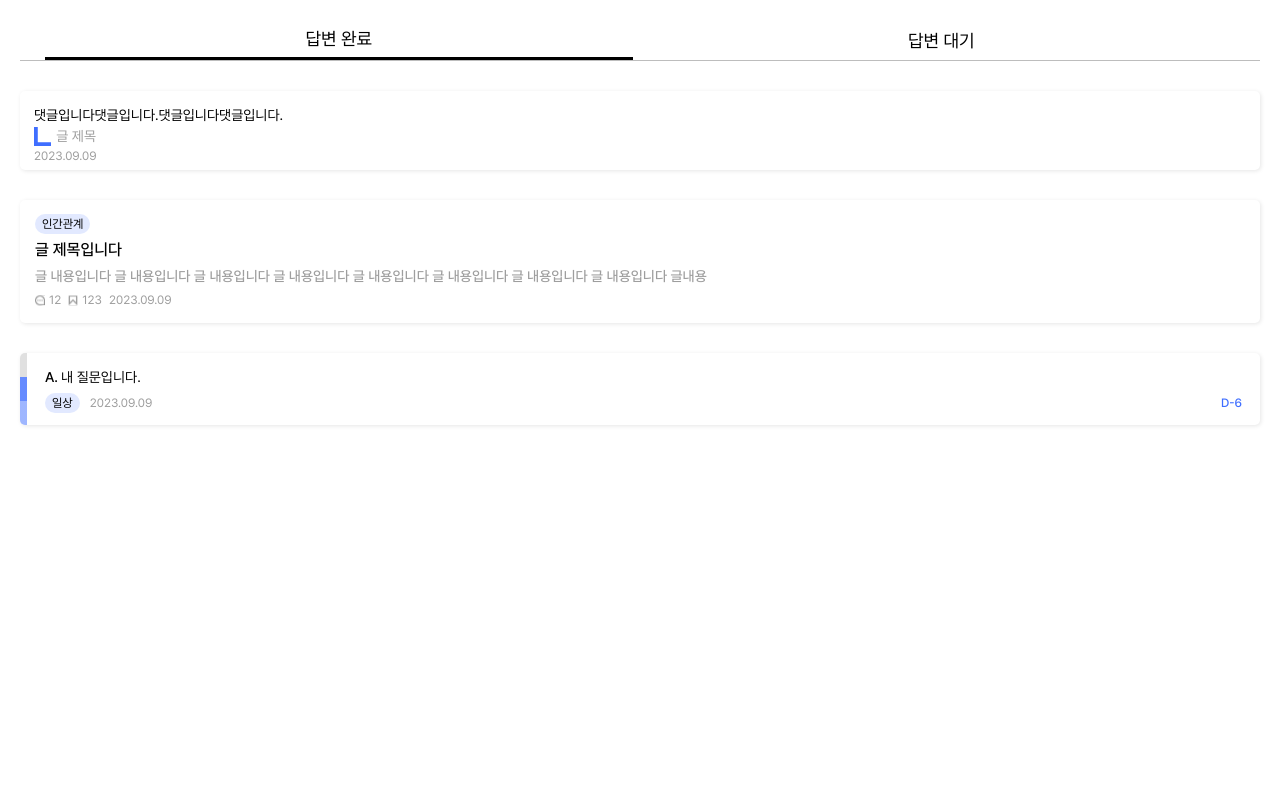
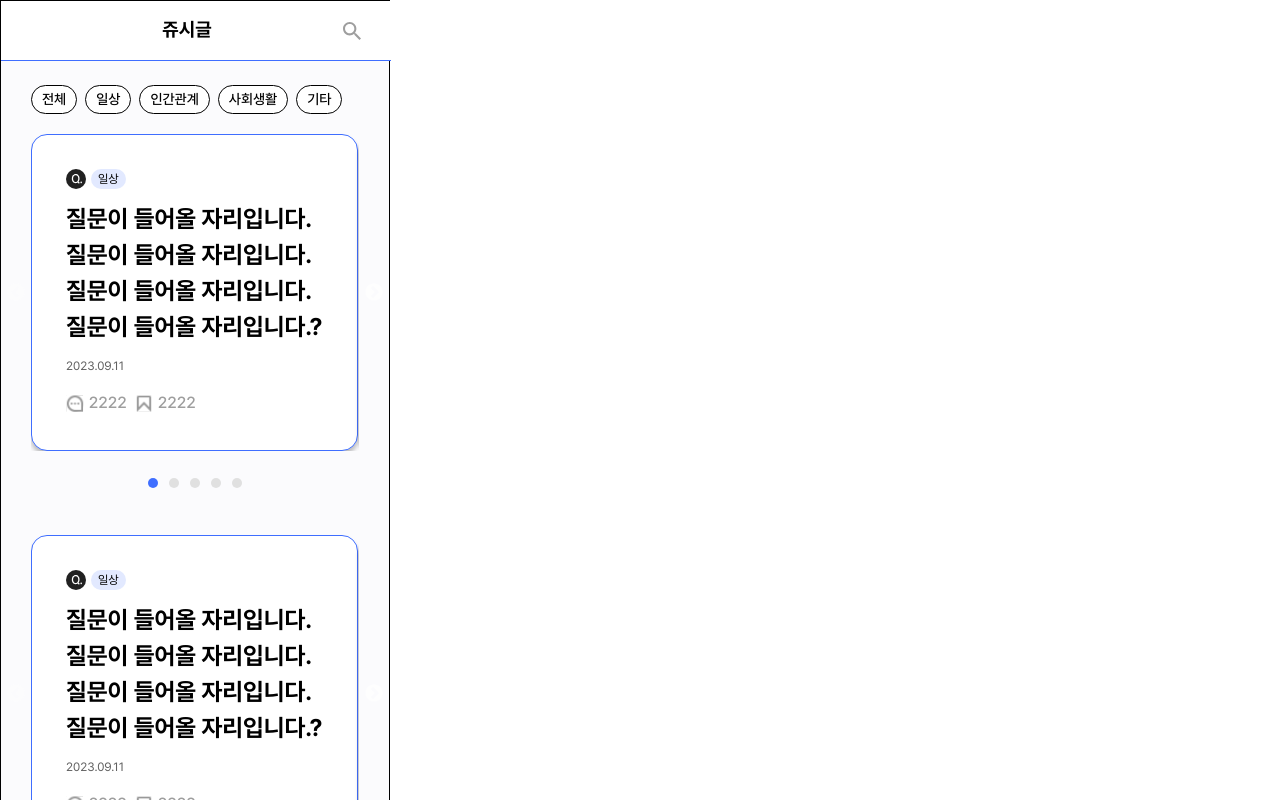
Before and after one commit to whatever-mentoring/juitcy-front, a React (Create React App) app: page / in a window 1280 px wide. Shown: the top 800 px of the page. Built offline with nearby package versions, Linux system fonts and the light colour scheme.

Commit message:
feat: Main 페이지 생성

```diff
--- a/src/App.tsx
+++ b/src/App.tsx
@@ -2,24 +2,28 @@ import { CommentListBox } from 'components/Mypage/CommentListBox';
 import { MyQnaListBox } from 'components/Mypage/MyQnaListBox';
 import { ScrapListBox } from 'components/Mypage/ScrapListBox';
 import { Waitingtab } from 'components/Mypage/WaitingTab';
+import Main from 'pages/Main';
+import CardSlider from 'components/Main/CardSlider';
 import React from 'react';
+import { BrowserRouter, Routes, Route } from 'react-router-dom';
+import { styled } from 'styled-components';
 
 function App() {
   return (
-    <div
-      style={{
-        padding: '20px',
-        display: 'flex',
-        flexDirection: 'column',
-        gap: 30,
-      }}
-    >
-      <Waitingtab />
-      <CommentListBox />
-      <ScrapListBox />
-      <MyQnaListBox />
-    </div>
+    <Div>
+      <BrowserRouter>
+        <Routes>
+          <Route path="/" element={<Main />} />
+        </Routes>
+      </BrowserRouter>
+    </Div>
   );
 }
 
 export default App;
+
+const Div = styled.div`
+  width: 390px;
+  border: 1px solid black;
+  position: absolute;
+`;
--- /dev/null
+++ b/src/pages/Main/index.tsx
@@ -0,0 +1,32 @@
+import { Column, Row } from 'assets/common';
+import CategoryBar from 'components/CategoryBar';
+import { Header } from 'components/Header';
+import Homebar from 'components/Homebar';
+import styled from 'styled-components';
+import CardSlider from '../../components/Main/CardSlider';
+import { Palette } from 'styles/Palette';
+
+const Main = () => {
+  return (
+    <Column>
+      <Header btn={'search'}>쥬시글</Header>
+      <Container color={Palette.Gray05}>
+        <CategoryBar />
+        <Column gap={20}>
+          <CardSlider />
+          <CardSlider />
+        </Column>
+      </Container>
+      <Homebar />
+    </Column>
+  );
+};
+
+export default Main;
+
+const Container = styled(Column)<{ color?: string }>`
+  width: 100%;
+  padding: 24px 30px;
+  gap: 20px;
+  background: ${({ color }) => (color ? color : Palette.White)};
+`;
```
